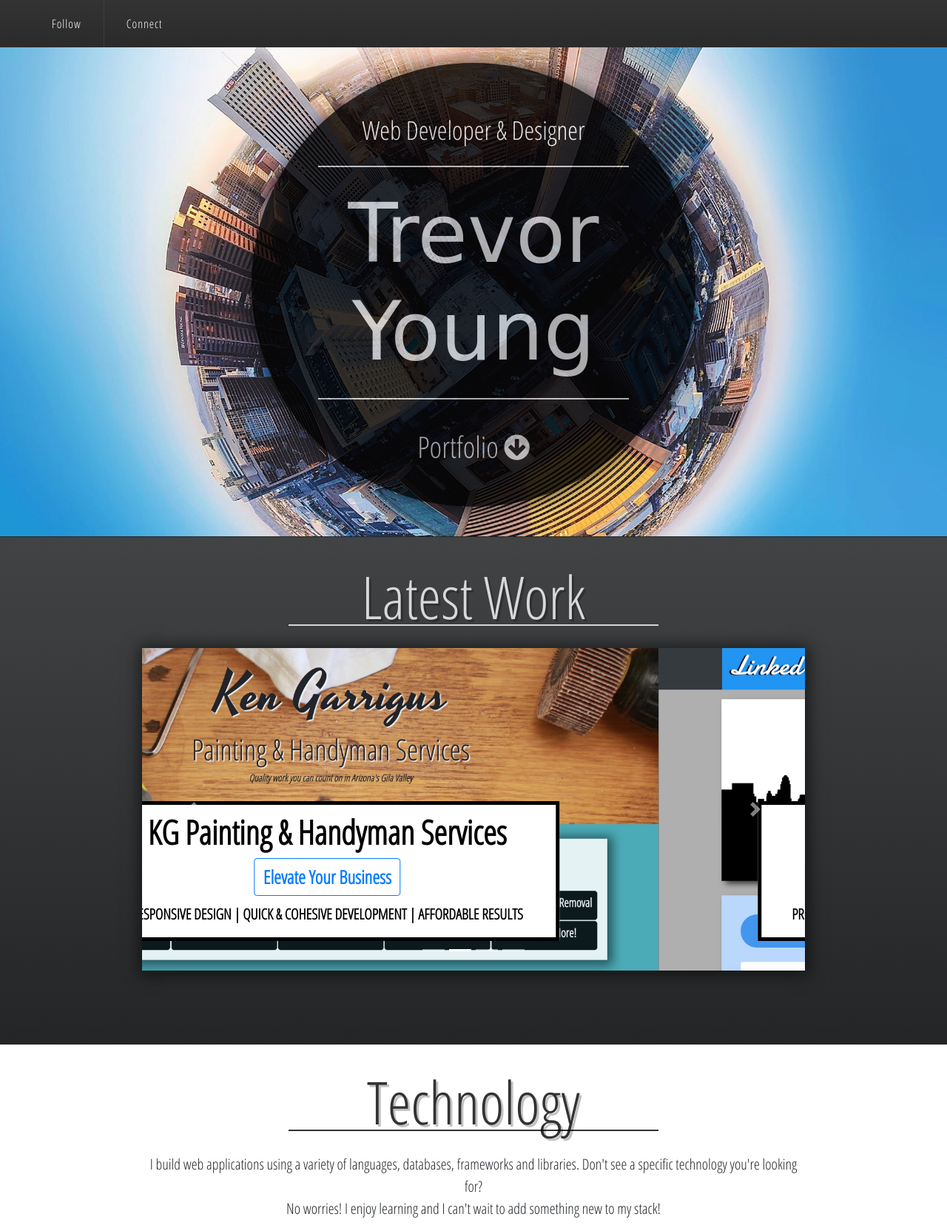
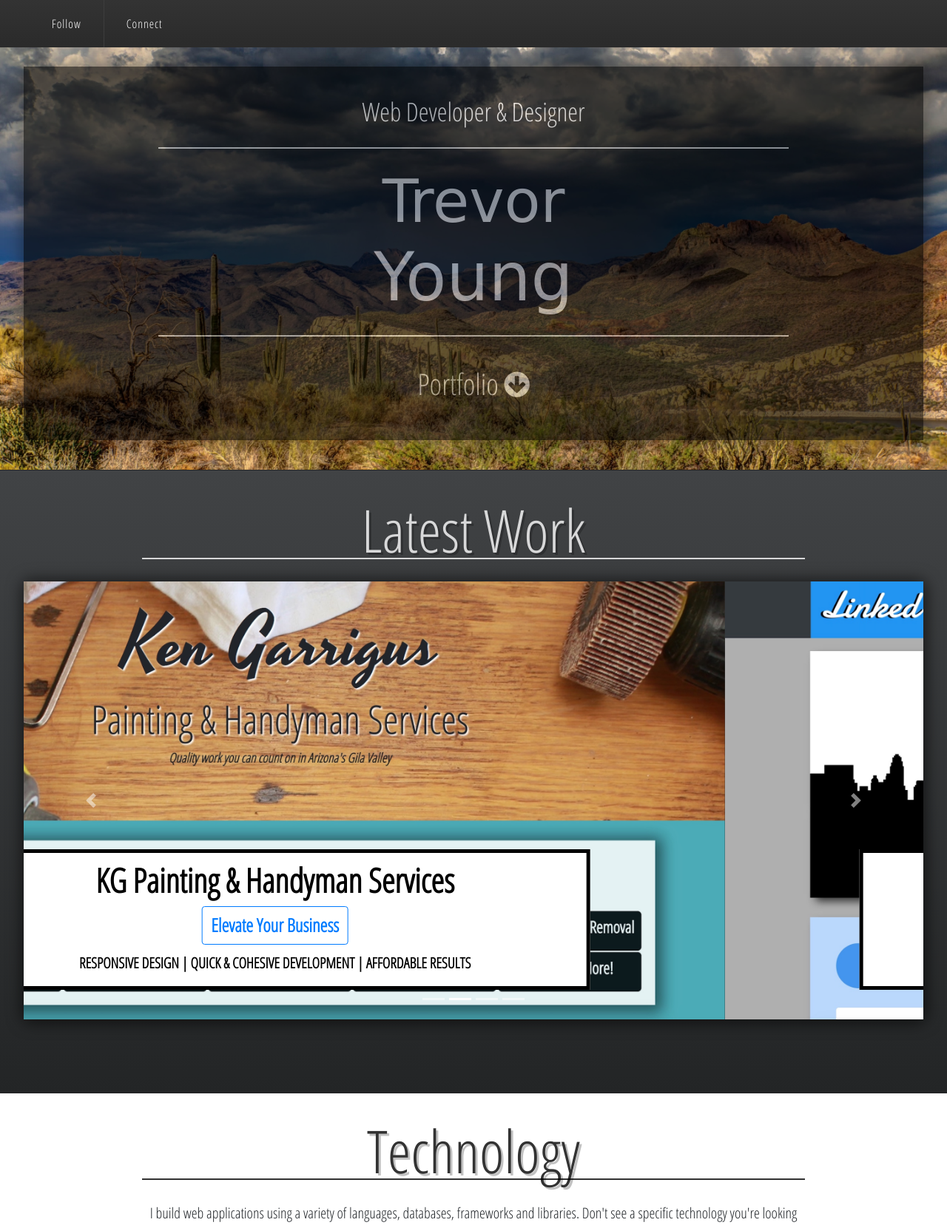
Before and after one commit to trevoryoungPHX/trevor-young-portfolio, a plain HTML site: page index.html in a window 1280 px wide. Shown: the top 1660 px of the page at 74% size. Drawn offline with nearby package versions, Linux system fonts and the light colour scheme; a web font is replaced by a local one.

Commit message:
Mobile responsiveness updated

```diff
--- a/index.html
+++ b/index.html
@@ -6,6 +6,7 @@
     <link rel="stylesheet" href="https://maxcdn.bootstrapcdn.com/bootstrap/4.0.0-beta.2/css/bootstrap.min.css" integrity="sha384-PsH8R72JQ3SOdhVi3uxftmaW6Vc51MKb0q5P2rRUpPvrszuE4W1povHYgTpBfshb" crossorigin="anonymous">
     <link href="https://fonts.googleapis.com/css?family=Bungee+Inline|Bungee+Hairline|Open+Sans+Condensed:300" rel="stylesheet">
     <link rel="shortcut icon" type="image/x-icon" href="./style/photos/tab.png" />
+    <meta name="viewport" content="width=device-width, initial-scale=1">
     <meta charset="utf-8">
     <title>Trevor Young</title>
   </head>
@@ -121,7 +122,6 @@
         <li class="flex-item"><img src="./style/technology/postgres.png" alt="PostgreSQL" title = "PostgreSQL"></li>
         <li class="flex-item"><img src="./style/technology/react.png" alt="React" title = "React"></li>
         <li class="flex-item"><img src="./style/technology/redux.png" alt="Redux" title = "Redux"></li>
-        <li class="flex-item"><img src="./style/technology/native.png" alt="React Native" title = "React Native"></li>
         <li class="flex-item"><img src="./style/technology/vue.png" alt="Vie" title = "Vue"></li>
         <li class="flex-item"><img src="./style/technology/python.png" height = "170px"alt="Python" title = "Python"></li>
         <li class="flex-item"><img src="./style/technology/mongo.png" alt="MongoDB" title = "MongoDB"></li>
@@ -140,9 +140,6 @@
             <a href="mailto:trevoryoung.web@gmail.com"><button class="ghost"><i class="fa fa-envelope-o"></i> contact</button></a>
             </li>
         </ul>
-        <div id="headshot">
-          <img src="./style/photos/IMG_0512.jpg" class="picture2">
-        </div>
       </div>
     </div>
   </div>
@@ -154,7 +151,6 @@
         </ul>
         <h4 class = "descriptionText3">trevdev.co</h4>
         <p class="footerText">Unsplash <i>splash</i> photo by @ajcolores</p>
-        <p class="footerText">Unsplash <i>connect</i> photo by @jonatanhernandez</p>
       </div>
 <script src="https://code.jquery.com/jquery-3.2.1.slim.min.js" integrity="sha384-KJ3o2DKtIkvYIK3UENzmM7KCkRr/rE9/Qpg6aAZGJwFDMVNA/GpGFF93hXpG5KkN" crossorigin="anonymous"></script>
 <script src="https://cdnjs.cloudflare.com/ajax/libs/popper.js/1.12.3/umd/popper.min.js" integrity="sha384-vFJXuSJphROIrBnz7yo7oB41mKfc8JzQZiCq4NCceLEaO4IHwicKwpJf9c9IpFgh" crossorigin="anonymous"></script>
--- a/style/style.css
+++ b/style/style.css
@@ -57,13 +57,13 @@ li a {
 }
 
 .splashPage {
-  background: black url("./photos/phoenix.jpeg") no-repeat center center fixed ;
+  background: black url("./photos/phoenix2.jpeg") no-repeat center center fixed ;
   background-size: cover;
   border-bottom: 1px solid #262626;
 }
 
 .fixMargin {
-  padding-top: 85px;
+  padding-top: 90px;
 }
 
 .footer {
@@ -97,7 +97,7 @@ li a {
 #header1 {
   text-align: center;
   font-family: 'Bungee InLine', cursive;
-  font-size: 110px;
+  font-size: 90px;
   opacity: .8;
   color: white;
   margin-bottom: 0;
@@ -132,7 +132,7 @@ li a {
 #header1hairline {
   text-align: center;
   font-family: 'Bungee HairLine', cursive;
-  font-size: 110px;
+  font-size: 80px;
   opacity: .8;
   color: white;
   margin-bottom: 0;
@@ -183,7 +183,7 @@ li a {
 }
 
 .line3 {
-  width: 500px;
+  width: 70%;
   border: 1px solid black;
   background-color: black;
   margin-left: auto;
@@ -201,7 +201,7 @@ li a {
 }
 
 .line5 {
-  width: 500px;
+  width: 70%;
   border: 1px solid white;
   background-color: white;
   margin-left: auto;
@@ -222,15 +222,14 @@ li a {
 
 .headerBackground {
   background: black;
-  opacity: .8;
-  padding-top: 50px;
-  padding-bottom: 50px;
-  width: 600px;
-  height: 600px;
+  opacity: .6;
+  padding-top: 20px;
+  padding-bottom: 20px;
+  width: 95%;
+  height: auto;
   margin-left: auto;
   margin-right: auto;
   margin-bottom: 40px;
-  border-radius: 300px;
   -webkit-box-shadow: 1px 1px 20px 4px rgba(0,0,0,0.58);
   -moz-box-shadow: 1px 1px 20px 4px rgba(0,0,0,0.58);
   box-shadow: 1px 1px 20px 4px rgba(0,0,0,0.58);
@@ -388,7 +387,8 @@ ul.primary li:hover > a{
 }
 
 #carouselExampleControls {
-  width: 70%;
+  width: 95%;
+  border-radius: 10px;
   height: auto;
   margin-left: auto;
   margin-right: auto;
@@ -498,12 +498,12 @@ ul.primary li:hover > a{
   margin-left: auto;
   margin-right: auto;
   background-color: white;
-  opacity: .95;
+  opacity: .65;
   -webkit-box-shadow: 1px 1px 20px 4px rgba(0,0,0,0.58);
   -moz-box-shadow: 1px 1px 20px 4px rgba(0,0,0,0.58);
   box-shadow: 1px 1px 20px 4px rgba(0,0,0,0.58);
   height: 100%;
-  width: 70%;
+  width: 95%;
   font-family: 'Open Sans Condensed', sans-serif;;
   font-size: 20px;
   font-weight: bold;
@@ -662,18 +662,6 @@ ul.primary li:hover > a{
   padding: 5px 0em;
 }
 
-#headshot {
-  margin-left: auto;
-  margin-right: auto;
-  text-align: center;
-}
-
-.picture2 {
-  width: 100%;
-  margin-top: 20px;
-  border-radius: 5px;
-}
-
 .footerText {
   margin-bottom: 0;
   font-size: 10px;
```
Also changed, not shown: style/photos/phoenix2.jpeg (added), 1 other file.
